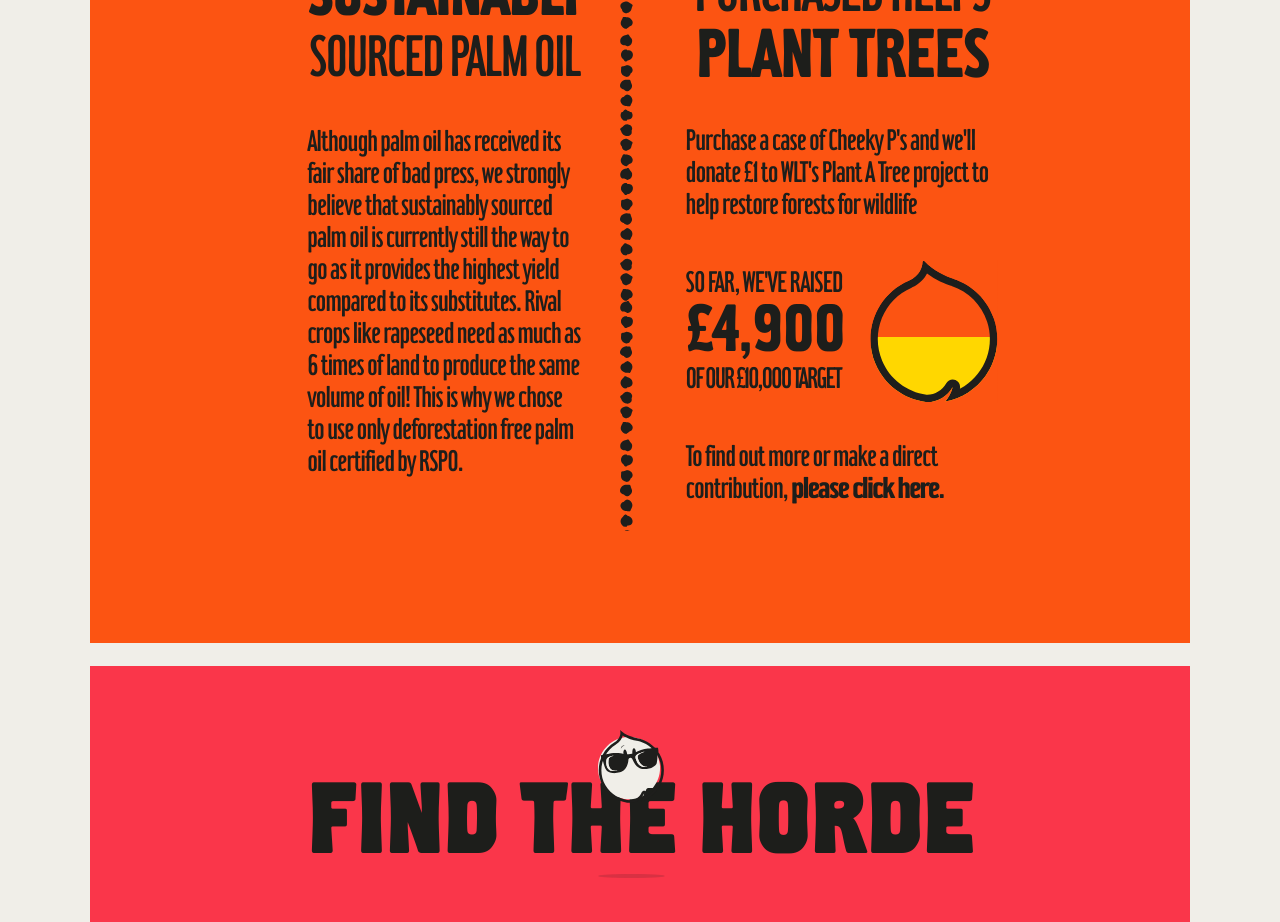
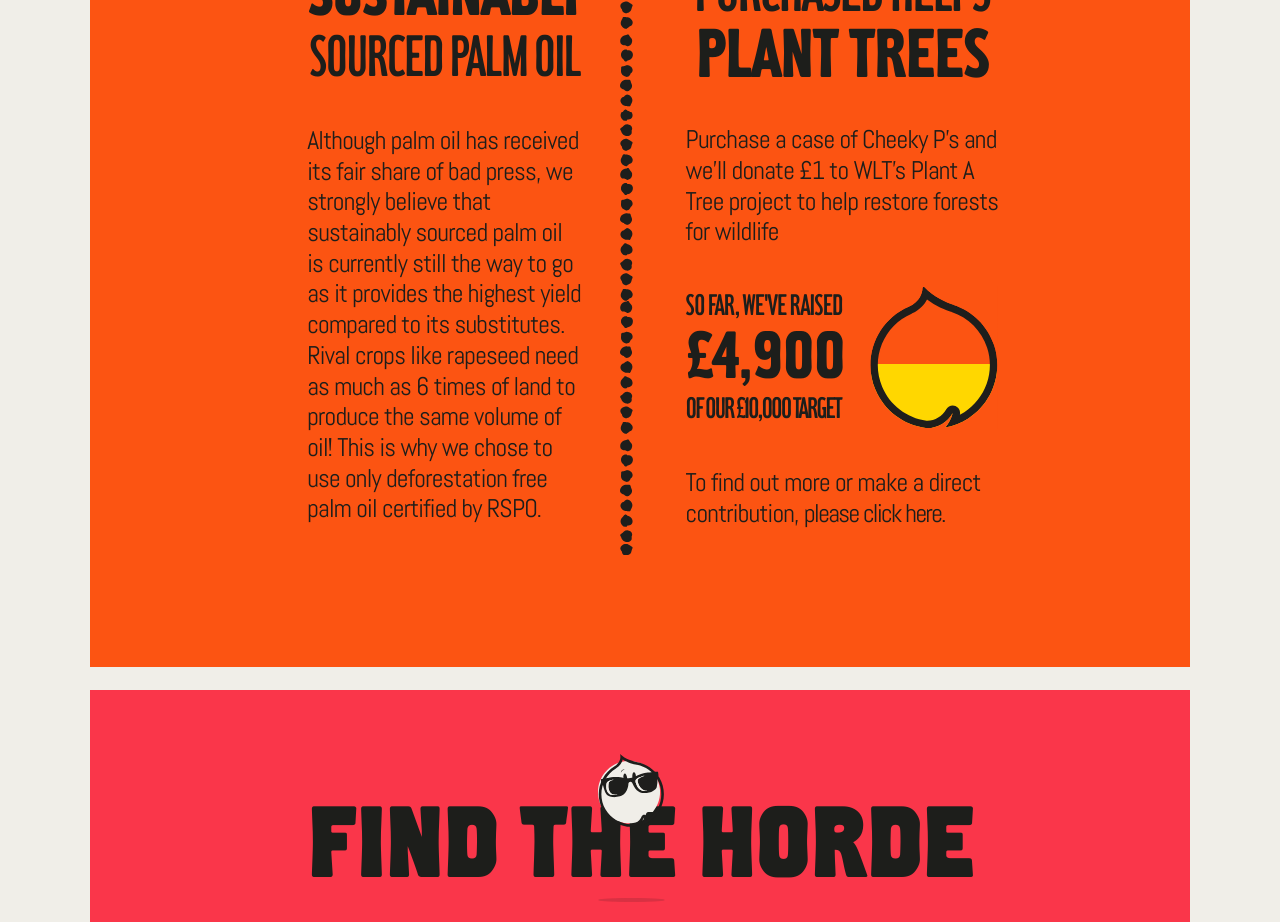
Before and after one commit to cliveportman/food-brand, a Svelte app: page / in a window 1280 px wide. Shown: the part 3240-4162 px from the top of the page. Built offline with nearby package versions, Linux system fonts and the light colour scheme.

Commit message:
Update Sustainability.svelte

```diff
--- a/src/Sections/Sustainability.svelte
+++ b/src/Sections/Sustainability.svelte
@@ -128,8 +128,8 @@
 
   article.left p, article.right p {
     margin-bottom: 2vw; width: auto;
-    font-family: "Hamilton"; text-transform: none; text-align: left;
-    letter-spacing: -0.03em; line-height: 1em; font-size: 2.5vw; font-weight: 300;
+    font-family: "Abel"; text-transform: none; text-align: left;
+    letter-spacing: -0.03em; line-height: 1.2em; font-size: 2vw; font-weight: 300;
 
   }
   article.left p a, article.right p a {
@@ -170,7 +170,7 @@
     display: flex; justify-content: center; align-items: center
   }
   #raisedsofar p {
-    padding-right: 0; margin-left: 0; margin-right: 0; width: 38vw;
+    padding-right: 0; margin-left: 0; margin-right: 0; width: 38vw; font-family: Hamilton;
     margin-bottom: 0; text-transform: uppercase; font-size: 7.2vw;
   }
   #raisedsofar p span {
```
